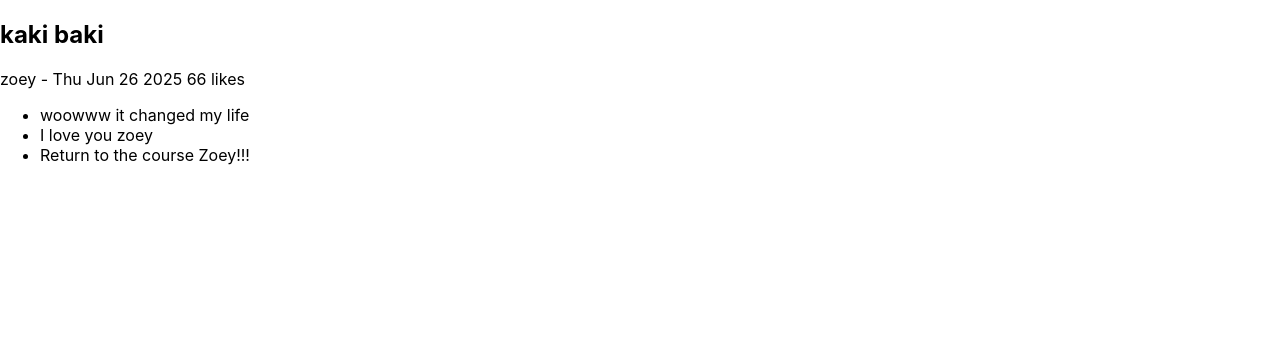
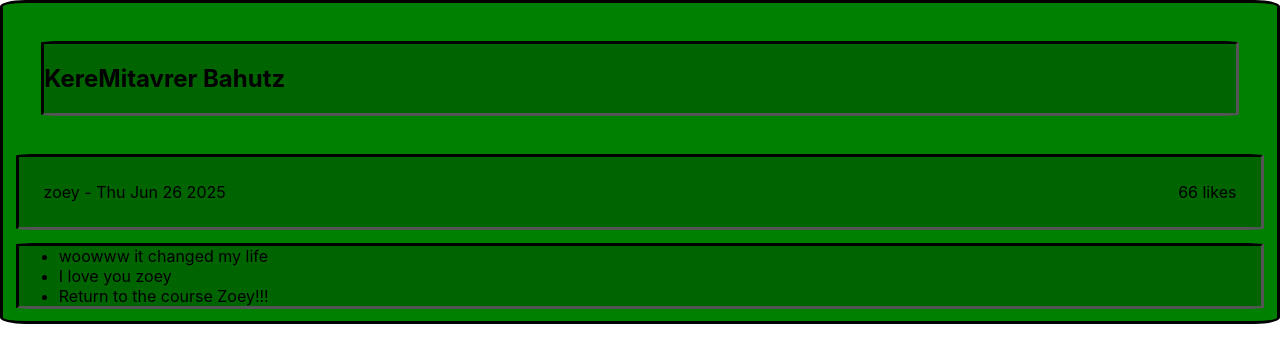
Before and after one commit to menahemeow/KeremNet, a React (Create React App) app in the folder kerem-net-app/: page / in a window 1280 px wide. Shown: the top 362 px of the page. Built offline with nearby package versions, Linux system fonts and the light colour scheme.

Commit message:
Post component css done

```diff
--- a/kerem-net-app/src/App.tsx
+++ b/kerem-net-app/src/App.tsx
@@ -5,7 +5,7 @@ let postComments = ['woowww it changed my life', 'I love you zoey', 'Return to t
 
 function App() {
   return (
-    <Post postMessage='kaki baki' likes={66} author='zoey' dateAndTime={new Date()} comments={postComments}></Post>
+    <Post postMessage='KereMitavrer Bahutz' likes={66} author='zoey' dateAndTime={new Date()} comments={postComments}></Post>
   );
 }
 
--- /dev/null
+++ b/kerem-net-app/src/components/post_component/PostComponent.css
@@ -0,0 +1,55 @@
+.Post {
+    height: fit-content;
+    width: auto;
+    border-radius: 2%;
+    border-color: black;
+    border-width: 1%;
+    border-style: solid;
+    background-color: green;
+}
+
+.Message {
+    height: fit-content;
+    border-radius: 2%;
+    border-color: black;
+    border-width: 1%;
+    border-style: inset;
+    background-color: darkgreen;
+
+    margin: 3%;
+}
+
+.Information {
+    height: fit-content;
+    border-radius: 2%;
+    border-color: black;
+    border-width: 1%;
+    border-style: inset;
+    background-color: darkgreen;
+
+    display:flex;
+    justify-content: space-between;
+
+    margin: 1%;
+}
+
+.Author {
+    margin: 2%;
+}
+
+.Likes {
+    margin: 2%;
+}
+
+.Comments {
+    height: fit-content;
+    border-radius: 2%;
+    border-color: black;
+    border-width: 1%;
+    border-style: inset;
+    background-color: darkgreen;
+
+    justify-content: space-between;
+
+    margin: 1%;
+}
--- a/kerem-net-app/src/components/post_component/PostComponent.tsx
+++ b/kerem-net-app/src/components/post_component/PostComponent.tsx
@@ -1,3 +1,5 @@
+import './PostComponent.css'
+
 
 interface props{
     postMessage: string;
@@ -9,19 +11,19 @@ interface props{
 
 export function Post(prop: props) {
     return (
-        <>
-            <div>
+        <div className="Post">
+            <div className="Message">
                 <h2> {prop.postMessage} </h2>
             </div>
-            <div>
-                <> {prop.author} - {prop.dateAndTime.toDateString()} </>
-                <> {prop.likes} likes </>
+            <div className="Information">
+                <div className='Author'> {prop.author} - {prop.dateAndTime.toDateString()} </div>
+                <div className='Likes'> {prop.likes} likes </div>
             </div>
-            <ul>
+            <ul className="Comments">
                 {prop.comments.map((comment: string, index: number) => (
                     <li key={index}>{comment}</li>
                 ))}
             </ul>
-        </>
+        </div>
     );
 }
```
